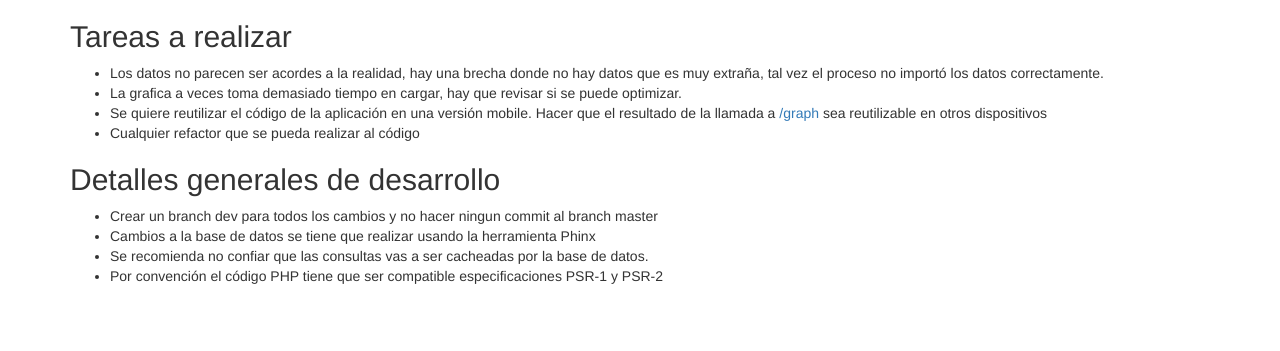
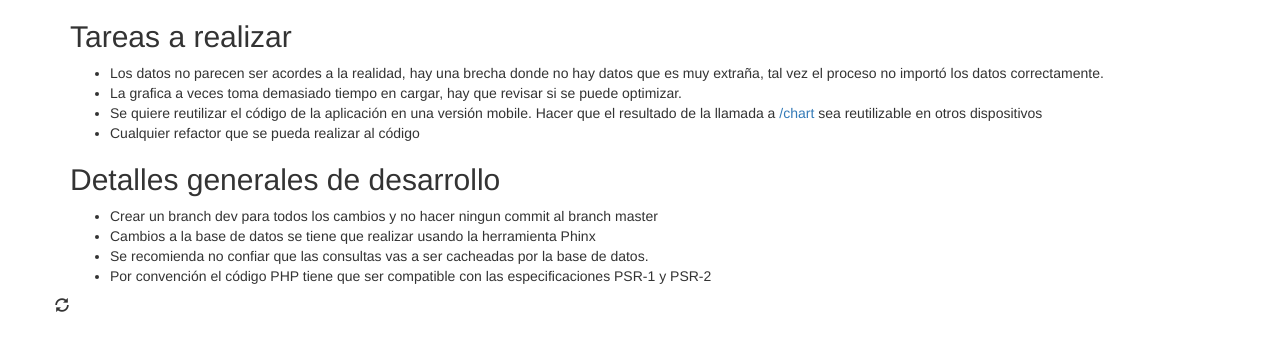
Before and after one commit to asgallettoh/bunker_test, a PHP site: template templates/index.twig in a window 1280 px wide. Shown: the part 130-481 px from the top of the page. Run offline with PHP 8.4, Linux system fonts and the light colour scheme; the template is opened without the code that fills it, so the values that code supplies are empty; some libraries are stand-ins or nearby versions.

Commit message:
Minor fixes

```diff
--- a/html/index.php
+++ b/html/index.php
@@ -12,7 +12,7 @@ $app->get('/', function () use ($twig) {
 	echo $twig->render('index.twig');
 });
 
-$app->get('/graph', function () use ($twig, $db) {
+$app->get('/chart', function () use ($twig, $db) {
     $stmt = $db->prepare("SELECT tracking_type, tracking_term FROM twitter_tracking");
     $stmt->execute();
     $data = array('hashtag' => array(), 'mentions' => array());
@@ -48,7 +48,7 @@ $app->get('/graph', function () use ($twig, $db) {
     }
     $data = fillDates($data, REPORT_START);
 
-    echo $twig->render('graph.twig', array('data' => $data));
+    echo $twig->render('chart.twig', array('data' => $data));
 });
 
 $app->run();
--- a/templates/index.twig
+++ b/templates/index.twig
@@ -13,7 +13,7 @@
     <ul>
         <li>Los datos no parecen ser acordes a la realidad, hay una brecha donde no hay datos que es muy extraña, tal vez el proceso no importó los datos correctamente.</li>
         <li>La grafica a veces toma demasiado tiempo en cargar, hay que revisar si se puede optimizar.</li>
-        <li>Se quiere reutilizar el código de la aplicación en una versión mobile. Hacer que el resultado de la llamada a <a href="/graph">/graph</a> sea reutilizable en otros dispositivos</li>
+        <li>Se quiere reutilizar el código de la aplicación en una versión mobile. Hacer que el resultado de la llamada a <a href="/chart">/chart</a> sea reutilizable en otros dispositivos</li>
         <li>Cualquier refactor que se pueda realizar al código</li>
     </ul>
 
@@ -22,19 +22,20 @@
         <li>Crear un branch dev para todos los cambios y no hacer ningun commit al branch master</li>
         <li>Cambios a la base de datos se tiene que realizar usando la herramienta Phinx</li>
         <li>Se recomienda no confiar que las consultas vas a ser cacheadas por la base de datos.</li>
-        <li>Por convención el código PHP tiene que ser compatible especificaciones PSR-1 y PSR-2</li>
+        <li>Por convención el código PHP tiene que ser compatible con las especificaciones PSR-1 y PSR-2</li>
     </ul>
-
 
     <div class="row">
         <div id="chart_placeholder">
-            <span class="spinner"><i class="icon-spin icon-refresh"></i></span>
+            <div class="center-block">
+                <span class="glyphicon glyphicon-refresh"></span>
+            </div>
         </div>
     </div>
 
     <script type="application/javascript">
         $(document).ready(function () {
-            $.get("/graph", function (data) {
+            $.get("/chart", function (data) {
                 $("#chart_placeholder").html(data);
             });
         });
--- a/templates/layout/main.twig
+++ b/templates/layout/main.twig
@@ -9,18 +9,6 @@
     <script src="https://ajax.googleapis.com/ajax/libs/jquery/2.1.3/jquery.js"></script>
     <script src="https://maxcdn.bootstrapcdn.com/bootstrap/3.3.2/js/bootstrap.js"></script>
     <script src="http://code.highcharts.com/highcharts.js"></script>
-    <style type="text/css" media="all">
-        .spinner {
-            display: inline-block;
-            opacity: 0;
-            max-width: 0;
-
-            -webkit-transition: opacity 0.25s, max-width 0.45s;
-            -moz-transition: opacity 0.25s, max-width 0.45s;
-            -o-transition: opacity 0.25s, max-width 0.45s;
-            transition: opacity 0.25s, max-width 0.45s; /* Duration fixed since we animate additional hidden width */
-        }
-    </style>
 </head>
 <body class="container">
 
```
Also changed, not shown: templates/chart.twig (renamed from templates/graph.twig), 1 other file.
